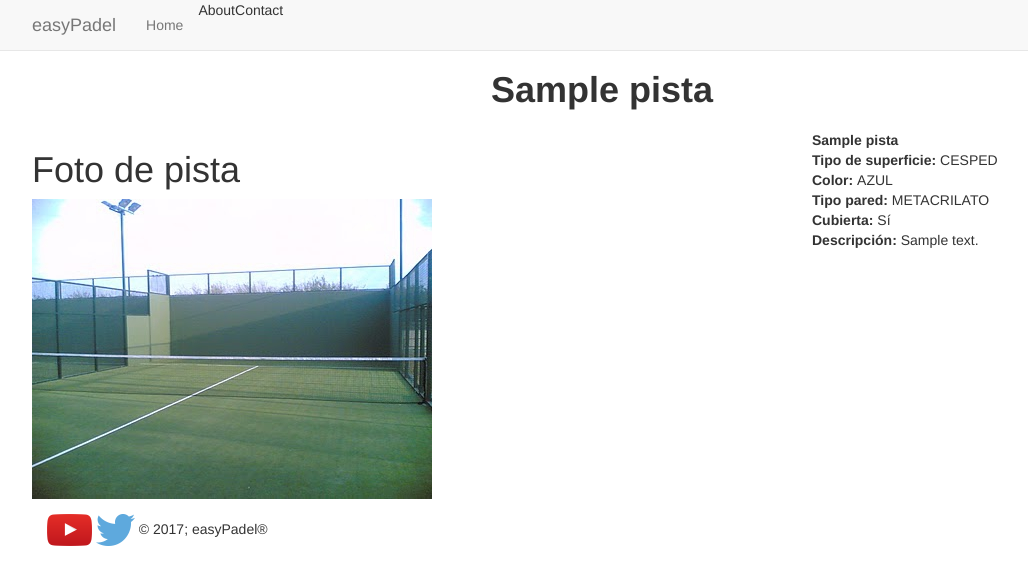
After one commit to jorgeron/easypadel, a Django app: page /pistas/view/1/ in a window 1280 px wide. The commit adds this page. Shown: the top 585 px of the page, without its empty margins (38-1066 px from the left). Run offline with Django 3.2, Linux system fonts and the light colour scheme; tables that the repository leaves empty hold one stand-in row (values such as "Sample post"); some libraries are stand-ins or nearby versions.

Commit message:
Baja de usuarios, CRUD Pistas
Disponible funcionalidad de borrar usuarios y ejoras en el sistema de autenticación y permisos. Creación, Listado y Borrado de pistas por parte de las empresas.

```diff
--- a/easypadel/models.py
+++ b/easypadel/models.py
@@ -9,8 +9,8 @@ class Actor(models.Model):
     nombre = models.CharField(max_length=100, verbose_name=_("Nombre"))
     # Add more user profile fields here. Make sure they are nullable
     # or with default values
-    foto_perfil = models.ImageField(null=True, blank=True, upload_to='profile_pics/%Y-%m-%d/', verbose_name=_('Foto de perfil'))
-    foto_cabecera = models.ImageField(null=True, blank=True, upload_to='header_pics/%Y-%m-%d/', verbose_name=_('Foto de cabecera'))
+    foto_perfil = models.ImageField(null=True, blank=True, upload_to='imagenes/perfil_img/%Y-%m-%d/', verbose_name=_('Foto de perfil'))
+    foto_cabecera = models.ImageField(null=True, blank=True, upload_to='imagenes/cabecera_img/%Y-%m-%d/', verbose_name=_('Foto de cabecera'))
     email = models.EmailField(verbose_name=_("Email"), null=True)
     #UNIQUE EMAIL ??
     telefono_regex = RegexValidator(regex=r'^\+?1?\d{9,15}$', message=_("El teléfono debe tener el siguiente formato: '+999999999'. Permitidos hasta 15 dígitos."))
@@ -80,12 +80,14 @@ class Pista(models.Model):
 		('CEMENTO', 'Cemento'),
 	)
 
-	nombre = models.CharField(max_length=20, primary_key=True)
+	empresa = models.ForeignKey(Empresa)
+	nombre = models.CharField(max_length=20)
 	tipo_superficie = models.CharField(max_length=20, choices=TIPOS_SUPERFICIES, default='CESPED')
 	color = models.CharField(max_length=10, choices=COLORES, default='AZUL')
 	tipo_pared = models.CharField(max_length=20, choices=TIPOS_PARED, default='METACRILATO')
 	cubierta = models.BooleanField(default=False)
 	descripcion = models.TextField(blank=True, null=True)
+	foto = models.ImageField(null=True, blank=True, upload_to='static/images/pistas/', verbose_name=_('Foto de pista'))
 
 	def __str__(self):
 		return self.nombre
--- a/easypadel/templates/base.html
+++ b/easypadel/templates/base.html
@@ -5,7 +5,7 @@
         <meta http-equiv="X-UA-Compatible" content="IE=edge">
         <meta name="viewport" content="width=device-width, initial-scale=1">
 
-        <title>{% block pagetitle %}{% endblock %}</title>
+        <title>{% block pagetitle %}{% endblock %} | easyPadel</title>
         {% load staticfiles %}
         {% load bootstrap3 %}
         {% load static %}
@@ -15,6 +15,7 @@
 
         <link rel="stylesheet" href="{% static "bootstrap/css/bootstrap.min.css" %}" >
         <link rel="stylesheet" href="{% static "css/style.css" %}" >
+
         <script type="text/javascript" src="{% static "jquery/jquery-3.1.1.min.js" %}"></script>
         <script type="text/javascript" src="{% static "bootstrap/js/bootstrap.min.js" %}"></script>
         <!-- FALTAN ENLACES A JS, JQUERY. MIRAR BASE.HTML DE EXTREMEBID. CREO QUE HAY Q DESCARGAR JQUERY -->
--- a/easypadel/templates/home.html
+++ b/easypadel/templates/home.html
@@ -4,7 +4,7 @@
 
 
 
-{% block pagetitle %} Login | easyPadel {% endblock %}
+{% block pagetitle %} Login {% endblock %}
 {% block pageheaderprop %} hidden-xs {% endblock %}
 {% block pageheader %}
 	<h1>Bienvenido a easyPadel!</h1>
--- a/easypadel/templates/login.html
+++ b/easypadel/templates/login.html
@@ -4,7 +4,7 @@
 
 
 
-{% block pagetitle %} Login | easyPadel {% endblock %}
+{% block pagetitle %} Login {% endblock %}
 {% block pageheaderprop %} hidden-xs {% endblock %}
 {% block pageheader %}
 	<h1>Bienvenido a easyPadel!</h1>
--- a/easypadel/templates/navbar.html
+++ b/easypadel/templates/navbar.html
@@ -1,6 +1,8 @@
 {% load bootstrap3 %}
 {% load groups %}
 {% load thumbnail %}
+
+
 
 <nav id="mainNav" class="navbar navbar-default navbar-fixed-top">
     <div class="container">
@@ -32,6 +34,10 @@
                         </li>
                     {% endif %}
 
+                    {% if request.user|has_group:"Empresas"%}
+                        <li><a href="{% url 'listPistas' %}">{% bootstrap_icon "list" %} Mis Pistas</a></li>
+                    {% endif %}
+
                     <li class="dropdown">
                         <a href="#" class="dropdown-toggle" data-toggle="dropdown" role="button" aria-haspopup="true" aria-expanded="false">
                             <img class="img-circle" src="{% if request.user.empresa%} {%thumbnail request.user.empresa.picture|default:'default_profile.png' 24x24 crop %}{%elif request.user.jugador%}{%thumbnail request.user.jugador.picture|default:'default_profile.png' 24x24 crop %}{%else%}{%thumbnail request.user.administrador.picture|default:'default_profile.png' 24x24 crop %}{%endif%}">  {{request.user.username}} <span class="caret"></span>
@@ -39,6 +45,8 @@
                         <ul class="dropdown-menu">
                             <li><a href="/profile/{{request.user.username}}">{% bootstrap_icon "user" %} Mi Perfil</a></li>
                             <li><a href="/logout">{% bootstrap_icon "log-out" %} Salir</a></li>
+
+
                         </ul>
                     </li>
                 {% endif %}
--- /dev/null
+++ b/easypadel/templates/viewPista.html
@@ -0,0 +1,77 @@
+{% extends "base.html" %}
+
+{% load staticfiles %}
+{% load bootstrap3 %}
+{% load thumbnail %}
+{% load groups %}
+{% load static %}
+
+{% block pagetitle %}{{pista.nombre}}{% endblock %}
+{% block pageheader %}
+
+<h1>{{pista.nombre}}</h1>
+
+
+{% if pista.empresa.user == user %}
+  <div class="profile-content pull-right">
+    <a class="btn btn-danger btn-sm" href="#delete-pista" data-toggle="modal" data-dismiss="modal">{% bootstrap_icon "remove" %} Eliminar pista</a>
+
+    <div class="modal fade" id="delete-pista">
+        <div class="modal-dialog">
+            <div class="modal-content">
+                <div class="modal-header">
+                    <button type="button" class="close" data-dismiss="modal" aria-hidden="true">&times;</button>
+                    <h4 class="modal-title">¿Está seguro?</h4>
+                </div>
+                <div class="modal-body">
+                    <h5>¿Está seguro de querer borrar esta pista?</h5>
+                </div>
+                <div class="modal-footer">
+
+                        <a href="{% url 'deletePista' pista.id %}" class="btn btn-danger" >{% bootstrap_icon "remove" %} Eliminar </button></a>
+                        <button type="button" class="btn btn-default" data-dismiss="modal">Cancelar</button>
+
+                </div>
+            </div>
+        </div>
+    </div>
+</div>
+{% endif %}
+
+{% endblock %}
+
+{% block pagespecial %}
+<div class="container sections-wrapper">
+  <div class="row">
+    <div class="primary col-md-8 col-sm-12 col-xs-12">
+      <section class="about section">
+        <div class="section-inner">
+          <h1>Foto de pista </h1>
+          <img src="{% static "images/imagen_wall.jpg"%}" class="img-responsive" alt="Responsive image">
+        </div>
+      </section>
+    </div>
+    <div class="secondary col-md-4 col-sm-12 col-xs-12">
+      <aside class="section">
+      	<div class="section-inner">
+          <h2 class="heading sr-only">Perfil</h2>
+          <div class="content">
+            <ul class="list-unstyled">
+
+              <li><strong>{{pista.nombre}}</strong></li>
+              <li><strong>Tipo de superficie: </strong> {{pista.tipo_superficie}}</li>
+              <li><strong>Color: </strong> {{pista.color}} </li>
+              <li><strong>Tipo pared: </strong> {{pista.tipo_pared}} </li>
+              <li><strong>Cubierta: </strong> {% if pista.cubierta %} Sí {% else %} No {%endif%} </li>
+              <li><strong>Descripción: </strong> {{pista.descripcion}} </li>
+
+            </ul>
+          </div>
+        </div>
+      </aside>
+    </div>
+  </div>
+</div>
+
+
+{% endblock %}
--- a/easypadel/views.py
+++ b/easypadel/views.py
@@ -7,9 +7,11 @@ from django.contrib.auth.decorators import login_required, user_passes_test
 from django.contrib.auth import authenticate, login, logout
 from django.http.response import HttpResponseRedirect, Http404
 from django.utils.translation import ugettext_lazy as _
+from django.core.urlresolvers import reverse
 
 from easypadel.decorators import anonymous_required, admin_group, jugadores_group, empresas_group
-from easypadel.forms import JugadorForm, AdminForm, EmpresaForm
+from easypadel.forms import JugadorForm, AdminForm, EmpresaForm, PistaForm
+from easypadel.models import Pista, Empresa
 
 # Create your views here.
 def home(request):
@@ -114,5 +116,40 @@ def registroEmpresa(request):
     return render(request, 'registration.html', {'form':form, 'formEmpresa':form2, 'role':_("Empresa")})
 
 
+
 def registroCompleto(request, rtype):
     return render(request, 'registroCompleto.html', {'type':rtype})
+
+@login_required
+def deleteUser(request):
+    user = User.objects.get(pk = request.user.id)
+    user.delete()
+    return appLogout(request)
+
+
+
+def listPistas(request):
+    pistas = Pista.objects.filter(empresa=Empresa.objects.get(user=request.user))
+    return render(request, 'listPistas.html', {'list':pistas})
+
+def viewPista(request, pista_id):
+    pista = Pista.objects.get(pk = pista_id)
+    return render(request, 'viewPista.html', {'pista':pista})
+
+def deletePista(request, pista_id):
+    pista = Pista.objects.get(pk = pista_id)
+    pista.delete()
+    return listPistas(request)
+
+@user_passes_test(empresas_group)
+def createPista(request):
+    if request.method=='POST':
+        form = PistaForm(request.POST)
+        if form.is_valid():
+            new_pista = form.save(commit=False)
+            new_pista.empresa_id = (Empresa.objects.get(user=request.user)).id
+            new_pista.save()
+            return HttpResponseRedirect(reverse('listPistas'))
+    else:
+        form = PistaForm()
+    return render(request, 'form.html', {'form':form, 'class':_('Pista')})
--- a/mytfg/urls.py
+++ b/mytfg/urls.py
@@ -20,9 +20,20 @@ import easypadel.views
 urlpatterns = [
 	url(r'^$', easypadel.views.home, name='index'),
 	url(r'^logout/$', easypadel.views.appLogout, name='logout'),
+
+    url(r'^user/delete$', easypadel.views.deleteUser, name='deleteUser'),
+
 	url(r'^jugador/registration/$', easypadel.views.registroJugador, name='registroJugador'),
     url(r'^administrador/registration/$', easypadel.views.registroAdministrador, name='registroAdministrador'),
     url(r'^empresa/registration/$', easypadel.views.registroEmpresa, name='registroEmpresa'),
 	url(r'^registroCompleto/(?P<rtype>\d+)$', easypadel.views.registroCompleto, name='registroCompleto'),
+
+    url(r'^empresa/pistas/list$', easypadel.views.listPistas, name='listPistas'),
+    url(r'^empresa/pistas/create$', easypadel.views.createPista, name='createPista'),
+    #url(r'^empresa/pistas/edit$', easypadel.views.editPista, name='editPista'),
+    url(r'^empresa/pistas/delete/(?P<pista_id>[0-9]+)/$', easypadel.views.deletePista, name='deletePista'),
+
+    url(r'^pistas/view/(?P<pista_id>[0-9]+)/$', easypadel.views.viewPista, name='viewPista'),
+
     url(r'^admin/', admin.site.urls),
 ]
```
Also changed, not shown: easypadel/forms.py (+7 -1 lines), easypadel/templates/form.html (added, +22 -0 lines), easypadel/templates/listPistas.html (added, +32 -0 lines), easypadel/templates/timeline.html (+29 -2 lines), easypadel/migrations/0014_pista_empresa.py (added), easypadel/migrations/0015_remove_pista_empresa.py (added), easypadel/migrations/0016_pista_empresa.py (added), easypadel/migrations/0017_auto_20170306_1236.py (added), easypadel/migrations/0018_auto_20170307_1317.py (added), easypadel/migrations/0019_auto_20170307_1951.py (added), easypadel/static/images/imagen_wall.jpg (added).
